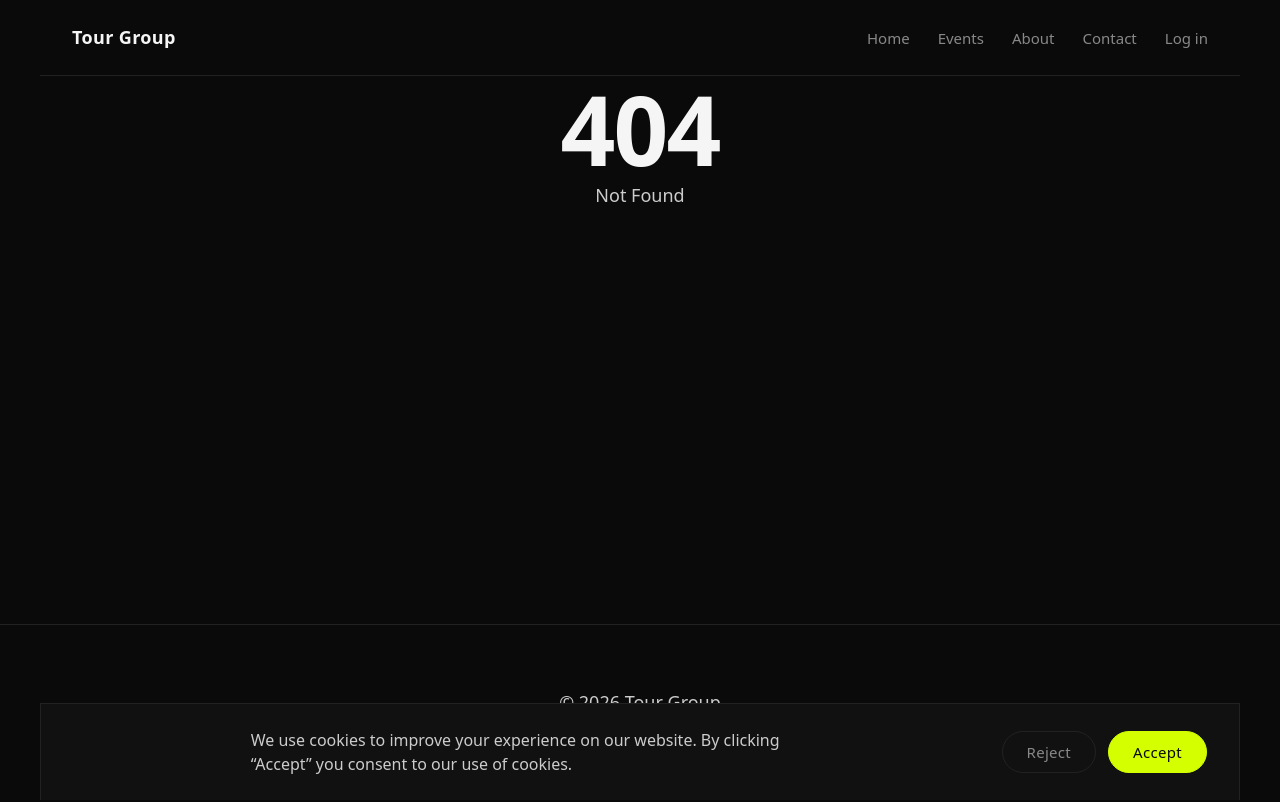
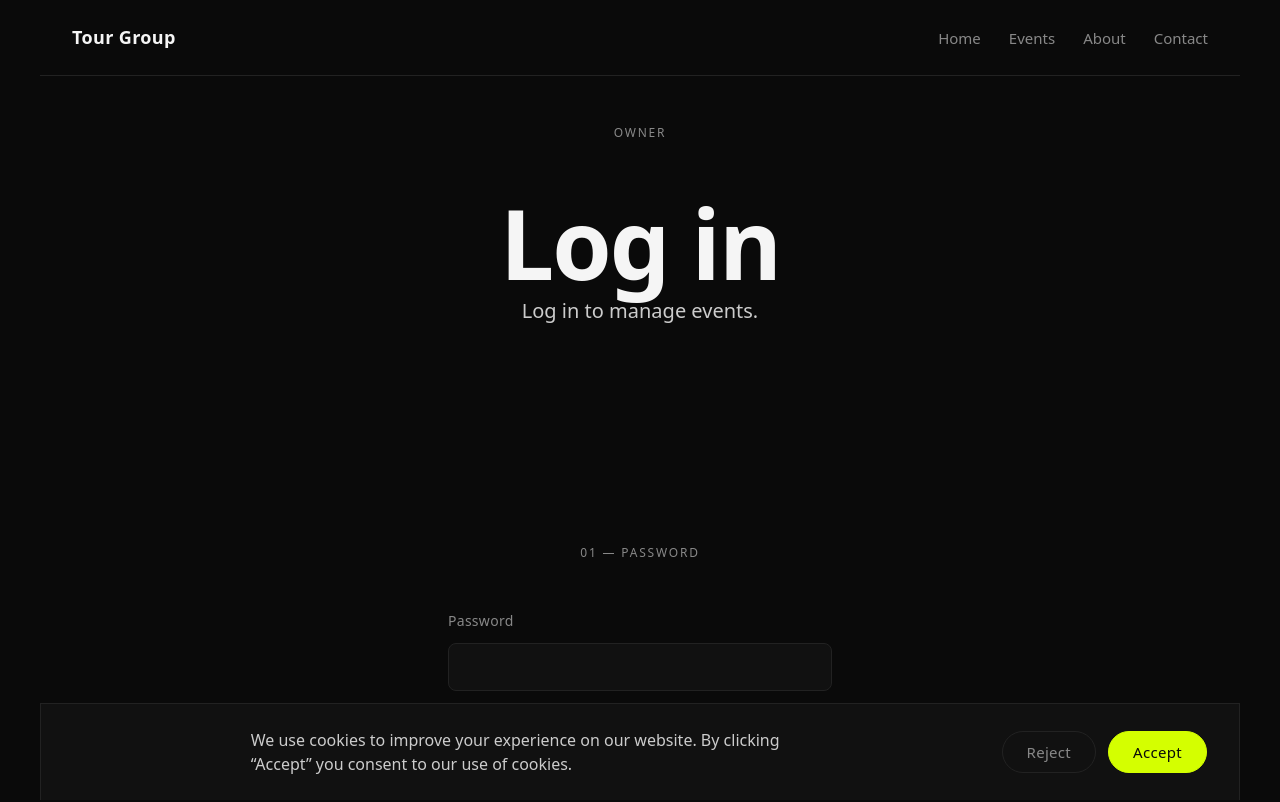
Before and after one commit to stef663k/TourGroupWeb, a SvelteKit app: page /owner in a window 1280 px wide. Before the commit this address had no page. Shown: the top 802 px of the page. Built offline with nearby package versions, Linux system fonts and the light colour scheme.

Commit message:
Login changes and artist modal changes

```diff
--- a/src/routes/+layout.svelte
+++ b/src/routes/+layout.svelte
@@ -41,15 +41,13 @@
 		<li><a href="/events" onclick={closeMenu}>Events</a></li>
 		<li><a href="/om" onclick={closeMenu}>About</a></li>
 		<li><a href="/kontakt" onclick={closeMenu}>Contact</a></li>
-		<li>
-			{#if data.owner}
+		{#if data.owner}
+			<li>
 				<form method="POST" action="/logout" onsubmit={closeMenu}>
 					<button type="submit">Log out</button>
 				</form>
-			{:else}
-				<a href="/login" onclick={closeMenu}>Log in</a>
-			{/if}
-		</li>
+			</li>
+		{/if}
 	</ul>
 </nav>
 
--- a/src/routes/login/+page.svelte
+++ b/src/routes/owner/+page.svelte
@@ -7,13 +7,13 @@
 </script>
 
 <svelte:head>
-	<title>Log in – Tour Group</title>
-	<meta name="description" content="Log in to manage Tour Group." />
+	<title>Tour Group</title>
+	<meta name="robots" content="noindex, nofollow" />
 </svelte:head>
 
 <!-- Hero -->
 <section class="hero">
-	<div class="label">Owner · Login</div>
+	<div class="label">Owner</div>
 	<h1>Log in</h1>
 	<p class="lead">Log in to manage events.</p>
 </section>
```
Also changed, not shown: src/lib/components/ArtistModal.svelte (+18 -18 lines), src/routes/owner/+page.server.ts (indentation only), 1 other file (tests, documents, lock files or other folders).
